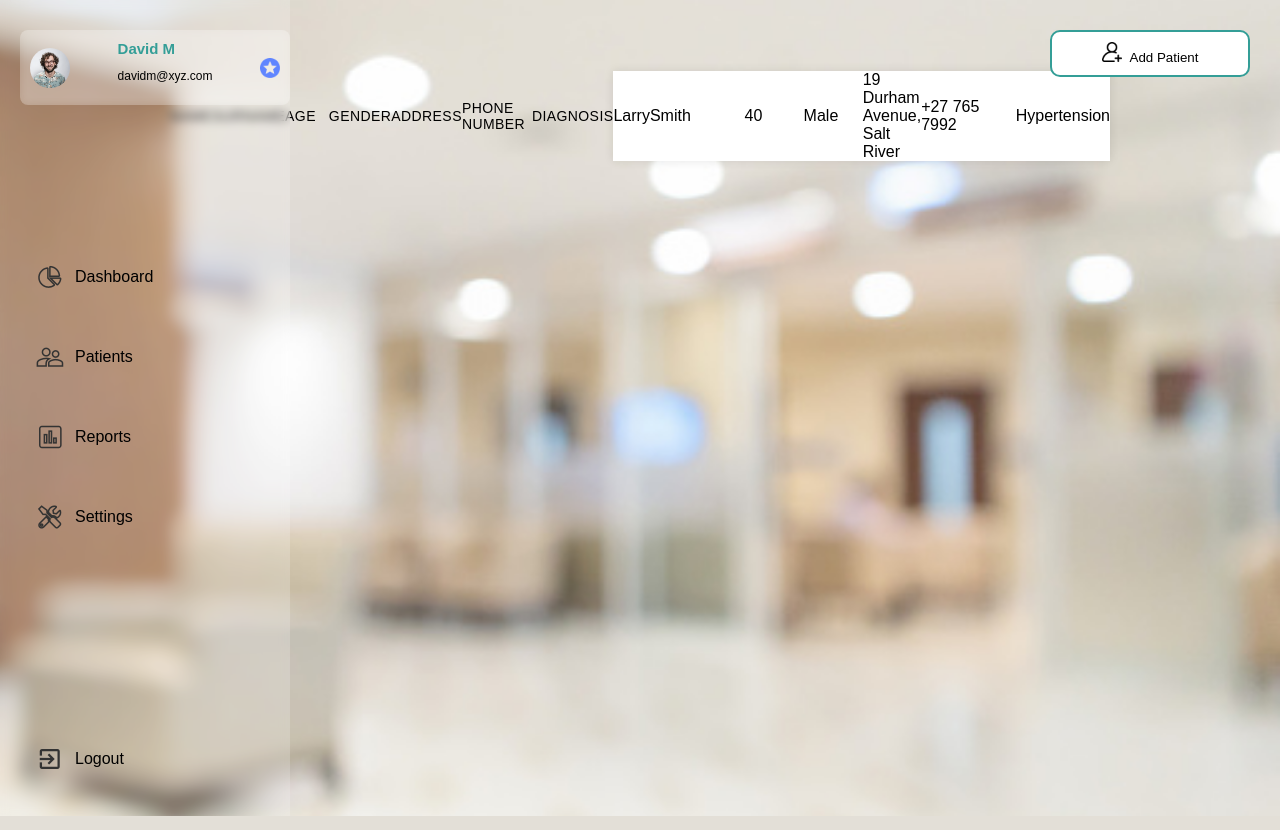
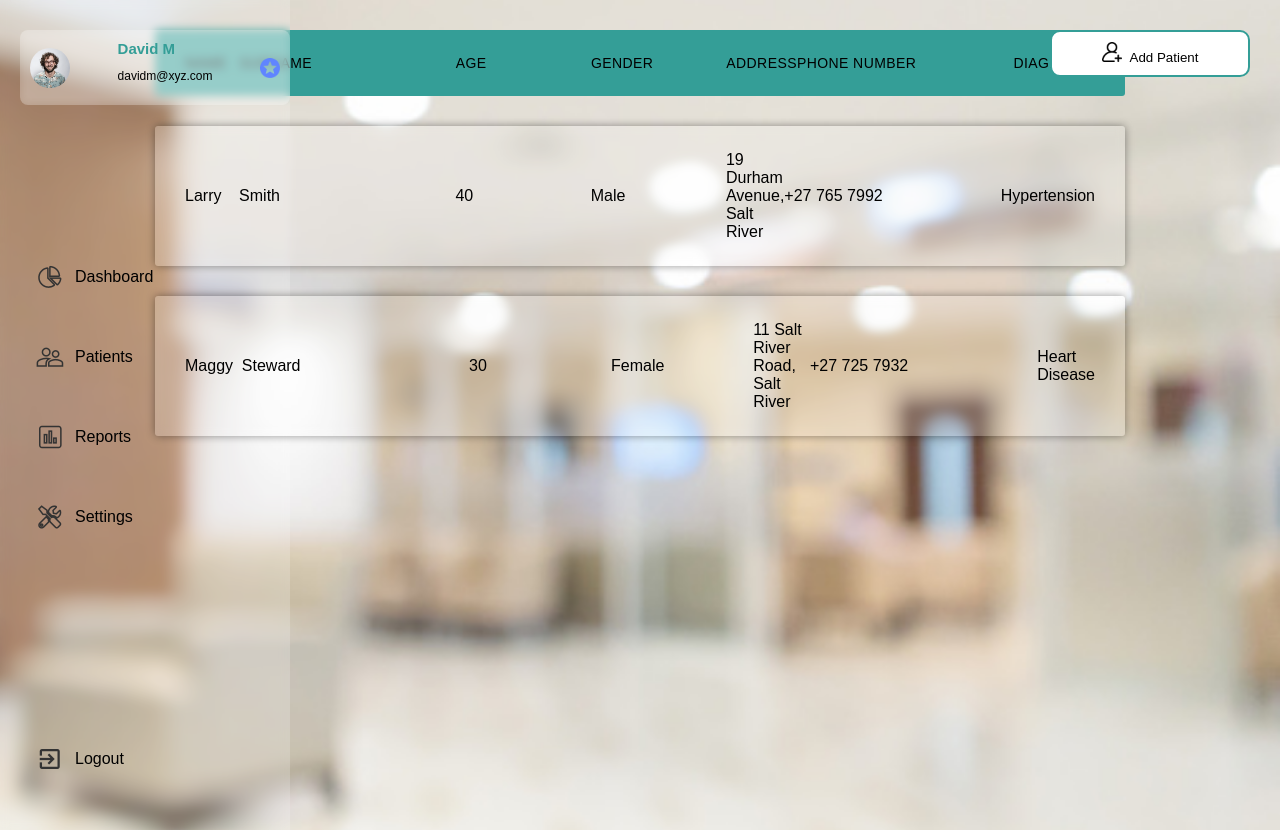
Before and after one commit to Mangokazi/Database-Project, a PHP site: page /Home_Page.html in a window 1280 px wide. Run offline with PHP 8.4, Linux system fonts and the light colour scheme.

Commit message:
fixed table

```diff
--- a/Home_Page.html
+++ b/Home_Page.html
@@ -53,6 +53,15 @@
                     <div class="col col-6" data-label="Phone Number">+27 765 7992</div>
                     <div class="col col-7" data-label="Diagnosis">Hypertension</div>
                 </li>
+                <li class="table-row">
+                    <div class="col col-1" data-label="Name">Maggy</div>
+                    <div class="col col-2" data-label="Surname">Steward</div>
+                    <div class="col col-3" data-label="Age">30</div>
+                    <div class="col col-4" data-label="Gender">Female</div>
+                    <div class="col col-5" data-label="Address">11 Salt River Road, Salt River</div>
+                    <div class="col col-6" data-label="Phone Number">+27 725 7932</div>
+                    <div class="col col-7" data-label="Diagnosis">Heart Disease</div>
+                </li>
             </ul>
         </div>
    </div>
--- a/style.css
+++ b/style.css
@@ -320,22 +320,26 @@
 }
 
 .responsive-table {
+    li {
       border-radius: 3px;
       padding: 25px 30px;
       display: flex;
       justify-content: space-between;
       margin-bottom: 25px;
+
   }
 
   .table-header {
     font-size: 14px;
     text-transform: uppercase;
     letter-spacing: 0.03em;
+    background-color: #349E97;
   }
 
   .table-row {
-  background-color: #ffffff;
-  box-shadow: 0px 0px 9px 0px rgba(0,0,0,0.1);
+    box-shadow: 0px 0px 9px 0px rgba(0,0,0,0.4);
+    background: rgba(255, 255, 255, 0.2);
+    backdrop-filter: blur(5px);
   }
 
   .col-1 {
@@ -362,7 +366,7 @@
     flex-basis: 10%;
   }
 
-
+}
 
 
 
```
Lines whose indentation alone changed are shown as unchanged.
